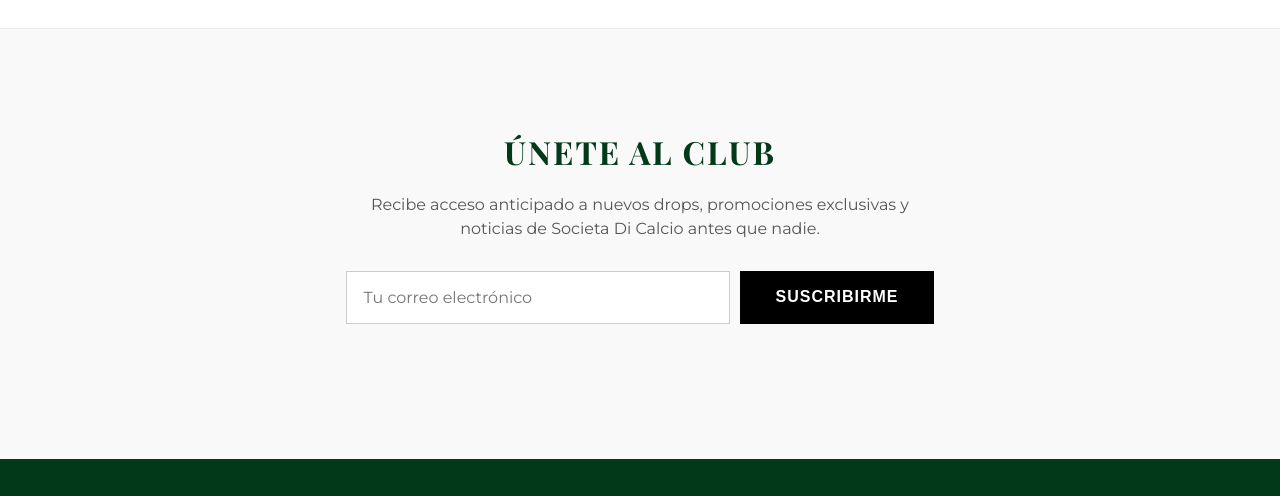
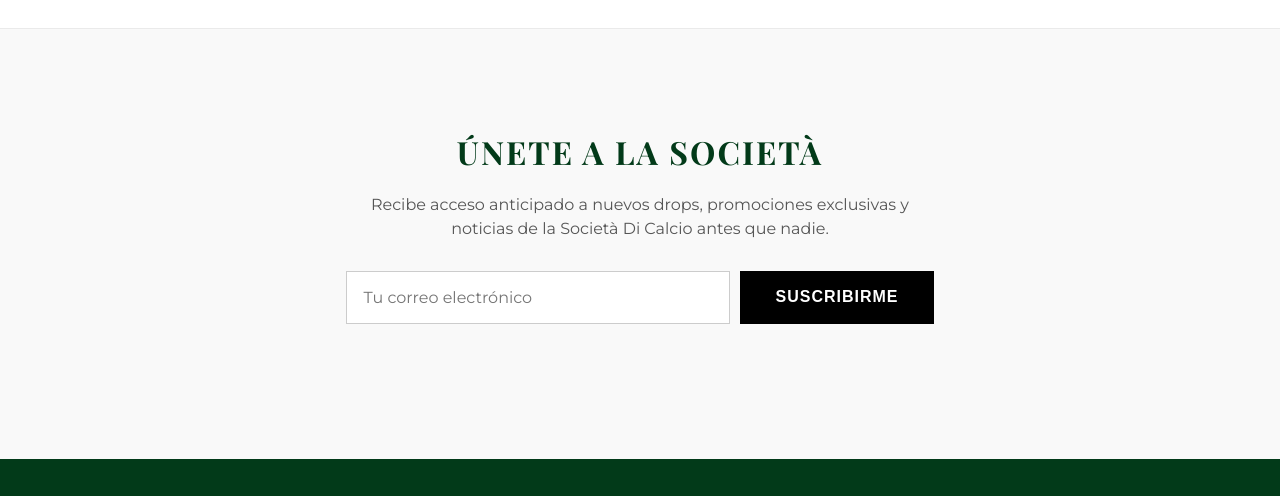
Before and after one commit to RubenCasaresR/PAGINA-SC-2, a website: page index.html in a window 1280 px wide. Shown: the part 2640-3136 px from the top of the page. Drawn offline with nearby package versions, Linux system fonts and the light colour scheme; no server answers.

Commit message:
Update index.html

```diff
--- a/index.html
+++ b/index.html
@@ -102,7 +102,7 @@
             <div class="about-content">
                 <img src="LOGO.png" alt="Logo de la Marca" class="about-logo" loading="lazy">
                 <h2>¿Quiénes somos?</h2>
-                <p>Societa Di Calcio nació de la pasión por el fútbol y la moda. Creemos que la ropa es más que una simple prenda; es una forma de expresar quién eres. Cada diseño está inspirado en momentos icónicos del deporte, combinando la nostalgia del pasado con la simplicidad del diseño moderno. Usamos materiales de alta calidad para crear piezas cómodas y con estilo que puedes usar dentro y fuera de la cancha.</p>
+                <p>Società Di Calcio nació de la pasión por el fútbol y la moda. Creemos que la ropa es más que una simple prenda; es una forma de expresar quién eres. Cada diseño está inspirado en momentos icónicos del deporte, combinando la nostalgia del pasado con la simplicidad del diseño moderno. Usamos materiales de alta calidad para crear piezas cómodas y con estilo que puedes usar dentro y fuera de la cancha.</p>
             </div>
         </section>
 
@@ -120,8 +120,8 @@
     </main>
     <section class="newsletter-section">
         <div class="newsletter-container">
-            <h2>Únete al Club</h2>
-            <p>Recibe acceso anticipado a nuevos drops, promociones exclusivas y noticias de Societa Di Calcio antes que nadie.</p>
+            <h2>Únete a la Società</h2>
+            <p>Recibe acceso anticipado a nuevos drops, promociones exclusivas y noticias de la Società Di Calcio antes que nadie.</p>
             <form id="newsletter-form" class="newsletter-form">
                 <input type="email" id="newsletter-email" placeholder="Tu correo electrónico" required>
                 <button type="submit" class="btn-newsletter">Suscribirme</button>
@@ -167,7 +167,7 @@
     <footer id="contacto" class="main-footer">
     <div class="footer-grid">
         <div class="footer-column">
-            <h4>Societa Di Calcio</h4>
+            <h4>Società Di Calcio</h4>
             <p>Ropa inspirada en la pasión del fútbol, diseñada para el día a día.</p>
         </div>
         <div class="footer-column">
@@ -188,7 +188,7 @@
         </div>
     </div>
    <div class="footer-bottom">
-        <p>&copy; 2026 Societa Di Calcio. Todos los derechos reservados.</p>
+        <p>&copy; 2026 Società Di Calcio. Todos los derechos reservados.</p>
 
         <div class="payment-methods">
             <img src="https://http2.mlstatic.com/frontend-assets/mp-web-navigation/ui-navigation/5.19.5/mercadopago/logo__small.png" alt="Mercado Pago" class="mp-logo">
```
